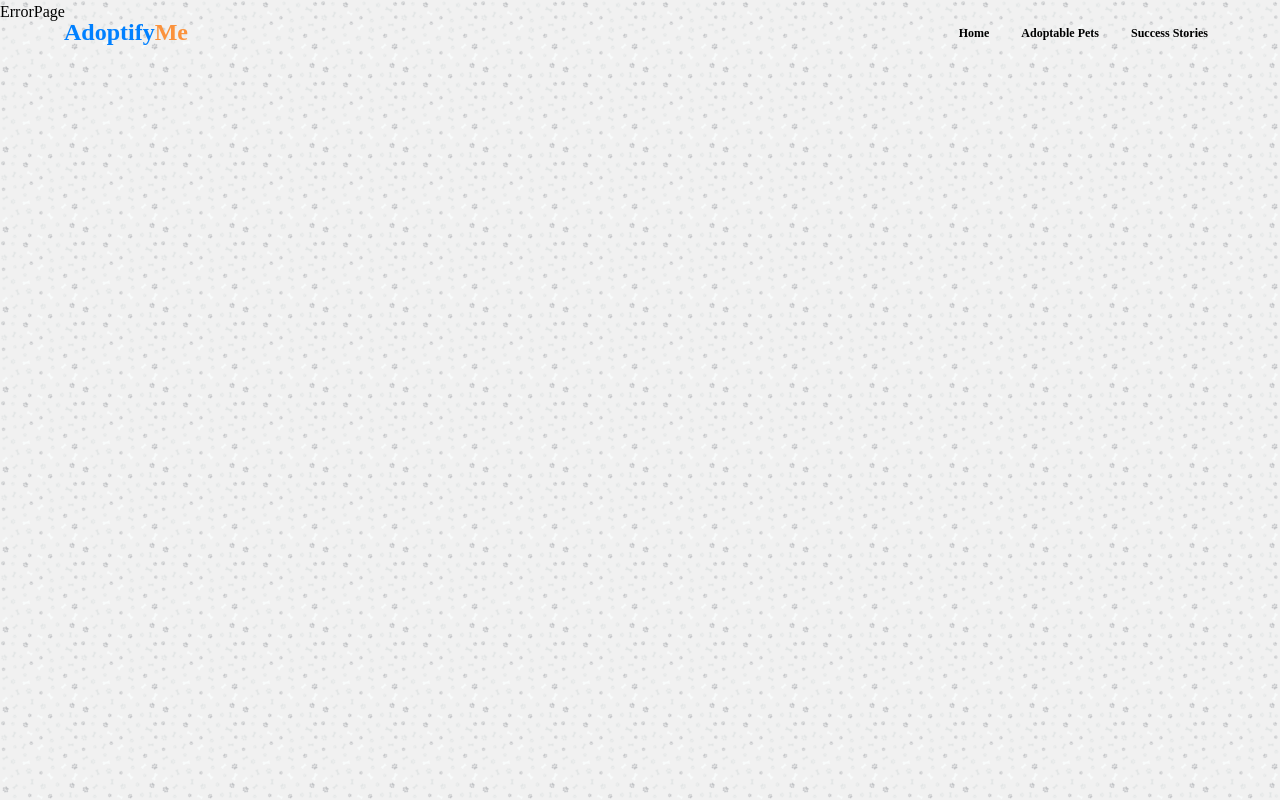
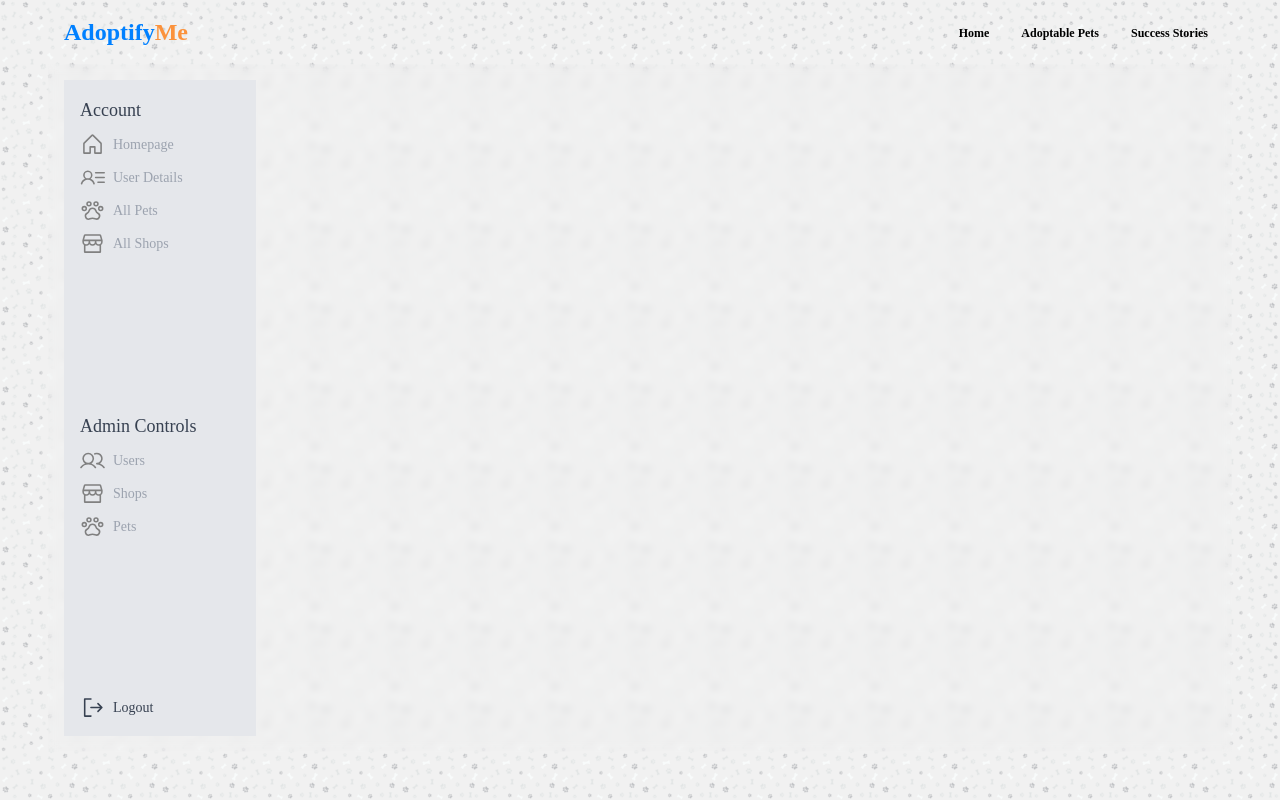
Before and after one commit to MariaG6/AdoptifyMe-client, a React (Create React App) app: page /user in a window 1280 px wide. Built offline with nearby package versions, Linux system fonts and the light colour scheme; no server answers.

Commit message:
user profile page

```diff
--- a/src/App.js
+++ b/src/App.js
@@ -10,6 +10,9 @@ import Loginform from "./components/Loginform";
 import Questionnaire from "./components/Questionnaire";
 import PetForm from "./components/PetForm";
 import ShopForm from "./components/ShopForm";
+import UserProfile from "./pages/UserProfile/UserProfile";
+import UserDetails from "./pages/UserProfile/components/UserDetails";
+import ShopDetails from "./pages/UserProfile/components/ShopDetails";
 
 function App() {
   return (
@@ -22,10 +25,13 @@ function App() {
         <Route path="/login" element={<Loginform />} />
         <Route path="/pets" element={<AllPetsPage />} />
         <Route path="/pets/:id" element={<PetDetailsPage />} />
-        <Route path='/signup' element={<Signupform/>} />
-        <Route path='/login' element={<Loginform/>} />
+        <Route path="/signup" element={<Signupform />} />
+        <Route path="/login" element={<Loginform />} />
         <Route path="/pets/:id/adopt" element={<Questionnaire />} />
-
+        <Route path="/shops/new" element={<ShopForm />} />
+        <Route path="/user" element={<UserProfile />} />
+        <Route path="/user/details" element={<UserDetails/>} />
+        <Route path="/shops/details" element={<ShopDetails/>} />
 
         {/* This should be the error page, any routes that we have not declared will be routed here */}
         <Route path="*" element={<ErrorPage />} />
--- a/src/components/ShopForm.jsx
+++ b/src/components/ShopForm.jsx
@@ -69,7 +69,7 @@ function ShopForm() {
   };
 
   return (
-    <div className="w-full flex items-center justify-center">
+    <div className="w-full flex items-center justify-center h-screen pb-12 ">
       <div className="bg-white px-10 py-20 rounded-3xl border-2 border-gray-100">
         <div className="flex flex-col items-center justify-center text-center">
           <Storefront size={40} className="text-AMblue mt-2" />
--- a/src/pages/Homepage/components/CallToActionSection.jsx
+++ b/src/pages/Homepage/components/CallToActionSection.jsx
@@ -65,7 +65,7 @@ function CallToActionSection() {
             <img
               src="https://unsplash.com/photos/jOD_1MSlVCc/download?ixid=M3wxMjA3fDB8MXxzZWFyY2h8NXx8c3RyZWV0JTIwY2F0fGVufDB8fHx8MTY5NzIxMDc1NHww&force=true&w=640"
               alt="Sleeping street cat"
-              className=""
+              className="float-right"
             />
           </Slide>
         </div>
--- /dev/null
+++ b/src/pages/UserProfile/UserProfile.jsx
@@ -0,0 +1,17 @@
+import React from "react";
+import UserMenu from "./components/UserMenu";
+
+function UserProfile() {
+  return (
+    <div className="h-screen w-full pb-12 flex">
+      {/* body */}
+      <section className="pt-16 px-8 md:px-12 w-full flex">
+        <div className="bg-opacity-50 backdrop-blur-sm p-4 flex-grow flex">
+          <UserMenu />
+        </div>
+      </section>
+    </div>
+  );
+}
+
+export default UserProfile;
--- /dev/null
+++ b/src/pages/UserProfile/components/ShopDetails.jsx
@@ -0,0 +1,78 @@
+import React, { useState } from "react";
+import { Link } from "react-router-dom";
+import { useAuthContext } from "../../../context/Auth.Context";
+import { LinkSimple } from "@phosphor-icons/react/dist/ssr";
+
+function ShopDetails() {
+  const user = useAuthContext();
+  const [testShop, setTestShop] = useState(false);
+
+  // If the user has a shop, show the shop details
+  if (testShop) {
+    return (
+      <div className="fixed inset-0 z-50 flex items-center justify-center">
+        <div className="p-4 w-1/2 rounded-lg">
+          <h2 className="text-2xl mb-4 text-AMblue">Shop Details</h2>
+          <div className="flex items-center mb-2">
+            <img
+              // src={shop.shopLogo}
+              // alt={shop.shopName}
+              className="w-12 h-12 rounded-full mr-2"
+            />
+            <div>
+              {/* <h3 className="text-xl text-orange-400">{shop.shopName}</h3>
+                  {shop.website && <p className="text-gray-700">
+                  <LinkSimple size={25} />
+                  {shop.website}</p>} */}
+            </div>
+          </div>
+          <div className="mb-4">
+            <h4 className="text-lg text-orange-400">Pets</h4>
+            {/* {shop.pets.length > 0 ? (
+                  <ul>
+                    {shop.pets.map((pet) => (
+                      <li key={pet._id}>{pet.petName}</li>
+                    ))}
+                  </ul>
+                ) : (
+                  <p>No pets available in this shop</p>
+                )} */}
+          </div>
+          <div className="mb-4">
+            <h4 className="text-lg text-orange-400">Owner</h4>
+            {/* {shop.owner ? (
+                  <p>{shop.owner.fullName}</p>
+                ) : (
+                  <p>No owner information available</p>
+                )} */}
+          </div>
+          <div className="mb-4">
+            <Link to="/shops/new">
+              <button className="mt-4 bg-blue-500 text-white py-2 px-4 rounded">
+                Connect a new shop
+              </button>
+            </Link>
+          </div>
+        </div>
+      </div>
+    );
+  }
+  // If the user doesnt have a store
+  else {
+    return (
+      <div className="fixed inset-0 z-50 flex items-center justify-center">
+        <div className="p-4 w-1/2 rounded-lg">
+          <h2 className="text-2xl mb-4 text-AMblue">Shop Details</h2>
+          <p>You currently have no shops.</p>
+          <Link to="/shops/new">
+            <button className="mt-4 bg-blue-500 text-white py-2 px-4 rounded">
+              Connect your first shop
+            </button>
+          </Link>
+        </div>
+      </div>
+    );
+  }
+}
+
+export default ShopDetails;
--- /dev/null
+++ b/src/pages/UserProfile/components/UserDetails.jsx
@@ -0,0 +1,59 @@
+import React from "react";
+import { useAuthContext } from "../../../context/Auth.Context";
+
+function UserDetails() {
+  const user = useAuthContext();
+
+  return (
+    <div className="fixed inset-0 z-50 flex items-center justify-center">
+      <div className="p-4 w-1/2 rounded-lg">
+        <h2 className="text-2xl mb-4 text-AMblue">User Details</h2>
+        <div className="flex items-center mb-2">
+          <img
+            src={user.profilePicture}
+            alt={user.fullName}
+            className="w-12 h-12 rounded-full mr-2"
+          />
+          <div>
+            <h3 className="text-xl text-gray-700">{user.fullName}</h3>
+            <p className="text-gray-700">{user.email}</p>
+          </div>
+        </div>
+        <div className="mb-4">
+          <h4 className="text-lg text-orange-400">Contact Information</h4>
+          <div></div>
+          <p className="text-gray-700 text-sm">
+            Phone: {user.phoneNumber || "N/A"}
+          </p>
+          <p className="text-gray-700 text-sm">Address: {user.address}</p>
+        </div>
+        <div className="mb-4">
+          <h4 className="text-lg text-orange-400">Adopted Pets</h4>
+          {/* {user.adoptedPets.length > 0 ? (
+            <ul>
+              {user.adoptedPets.map((pet) => (
+                <li key={pet._id}>{pet.name}</li>
+              ))}
+            </ul>
+          ) : (
+            <p>No adopted pets</p>
+          )} */}
+        </div>
+        <div className="mb-4">
+          <h4 className="text-lg text-orange-400">Reported Pets</h4>
+          {/* {user.reportedPets.length > 0 ? (
+            <ul>
+              {user.reportedPets.map((pet) => (
+                <li key={pet._id}>{pet.name}</li>
+              ))}
+            </ul>
+          ) : (
+            <p>No reported pets</p>
+          )} */}
+        </div>
+      </div>
+    </div>
+  );
+}
+
+export default UserDetails;
--- /dev/null
+++ b/src/pages/UserProfile/components/UserMenu.jsx
@@ -0,0 +1,136 @@
+import {
+  PawPrint,
+  SignOut,
+  Storefront,
+  UserList,
+  Users,
+} from "@phosphor-icons/react";
+import { House } from "@phosphor-icons/react/dist/ssr";
+import React, { useState } from "react";
+import UserDetails from "./UserDetails";
+import ShopDetails from "./ShopDetails";
+import { Link } from "react-router-dom";
+
+
+function UserMenu() {
+  // Handle display components
+
+  // User details component
+  const [showUserDetails, setShowUserDetails] = useState(false);
+
+  const openUserDetails = () => {
+    setShowUserDetails(true);
+  };
+
+  const closeUserDetails = () => {
+    setShowUserDetails(false);
+  };
+
+  // Shop details component
+  const [showShopDetails, setShowShopDetails] = useState(false);
+
+  const openShopDetails = () => {
+    setShowShopDetails(true);
+  };
+
+  const closeShopDetails = () => {
+    setShowShopDetails(false);
+  };
+
+  const isAdmin = true;
+
+  return (
+    <div className="w-48 bg-gray-200 p-4 flex flex-col justify-between">
+      <section className="mb-4">
+        <h3 className="text-lg text-gray-700">Account</h3>
+        <div className="my-2">
+          <Link to='/' className="flex items-center text-sm text-gray-400">
+            <House size={25} color="gray" />
+            <p className="ml-2">Homepage</p>
+          </Link>
+        </div>
+
+        <div className="my-2">
+          <a href="" className="flex items-center text-sm text-gray-400">
+            <UserList size={25} color="gray" />
+            <p className="ml-2">User Details</p>
+          </a>
+        </div>
+
+        {isAdmin ? (
+          <div className="my-2">
+            <Link to="/" className="flex items-center text-sm text-gray-400">
+              <PawPrint size={25} color="gray" />
+              <p className="ml-2">All Pets</p>
+            </Link>
+          </div>
+        ) : (
+          <div className="my-2">
+            <Link to="/" className="flex items-center text-sm text-gray-400">
+              <PawPrint size={25} color="gray" />
+              <p className="ml-2">My Pets</p>
+            </Link>
+          </div>
+        )}
+
+        {isAdmin ? (
+          <div className="my-2">
+            <Link to="/" className="flex items-center text-sm text-gray-400">
+              <Storefront size={25} color="gray" />
+              <p className="ml-2">All Shops</p>
+            </Link>
+          </div>
+        ) : (
+          <div className="my-2">
+            <Link
+              to='/shops/details'
+              onClick={openShopDetails}
+              className="flex items-center text-sm text-gray-400"
+            >
+              <Storefront size={25} color="gray" />
+              <p className="ml-2">My Shops</p>
+            </Link>
+          </div>
+        )}
+      </section>
+
+      {isAdmin && (
+        <section className="mb-4">
+          <h3 className="text-lg text-gray-700">Admin Controls</h3>
+          <div className="my-2">
+            <Link to="/" className="flex items-center text-sm text-gray-400">
+              <Users size={25} color="gray" />
+              <p className="ml-2">Users</p>
+            </Link>
+          </div>
+          <div className="my-2">
+            <Link to="/" className="flex items-center text-sm text-gray-400">
+              <Storefront size={25} color="gray" />
+              <p className="ml-2">Shops</p>
+            </Link>
+          </div>
+          <div className="my-2">
+            <Link to="/" className="flex items-center text-sm text-gray-400">
+              <PawPrint size={25} color="gray" />
+              <p className="ml-2">Pets</p>
+            </Link>
+          </div>
+        </section>
+      )}
+
+      <section>
+        <div className="mt-auto">
+          <a href="/logout" className="flex items-center text-sm text-gray-700">
+            <SignOut size={25} />
+            <p className="ml-2">Logout</p>
+          </a>
+        </div>
+      </section>
+
+      {showUserDetails && <UserDetails onClose={closeUserDetails} />}
+      {showShopDetails && <ShopDetails onClose={closeShopDetails} />}
+    </div>
+  );
+}
+
+export default UserMenu;
```
